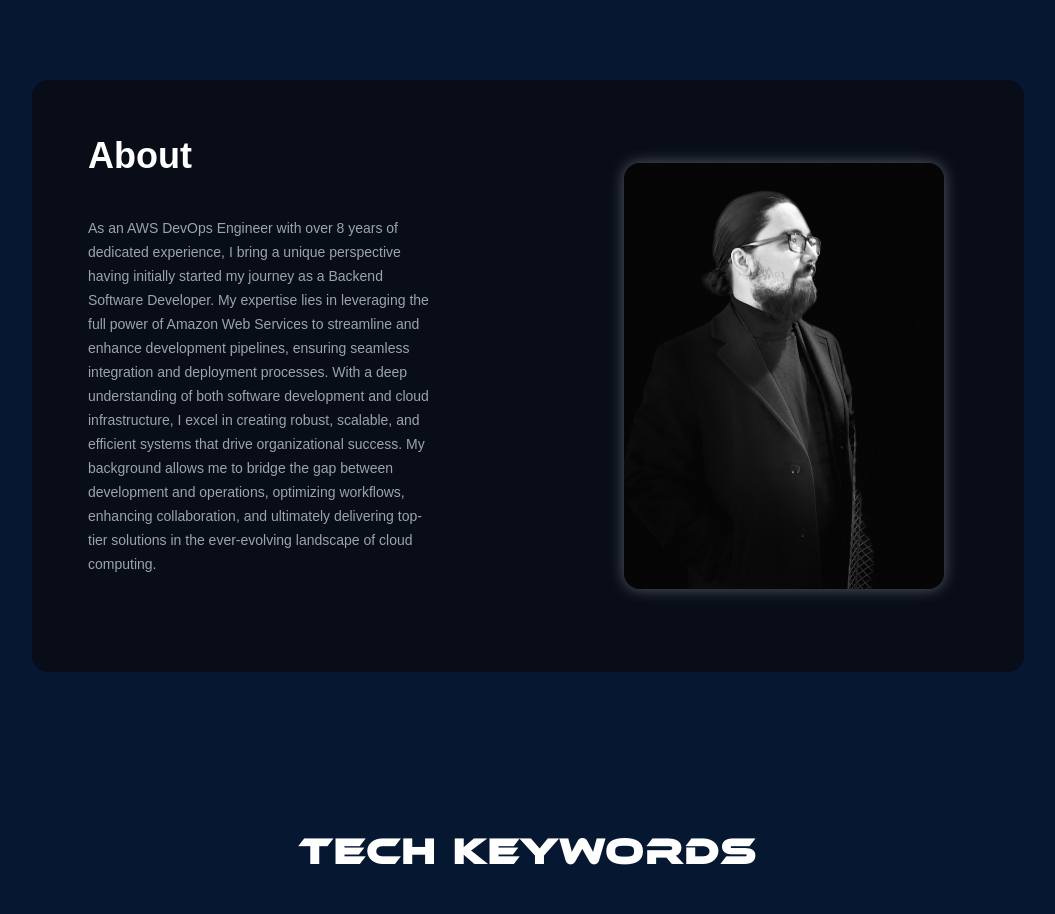
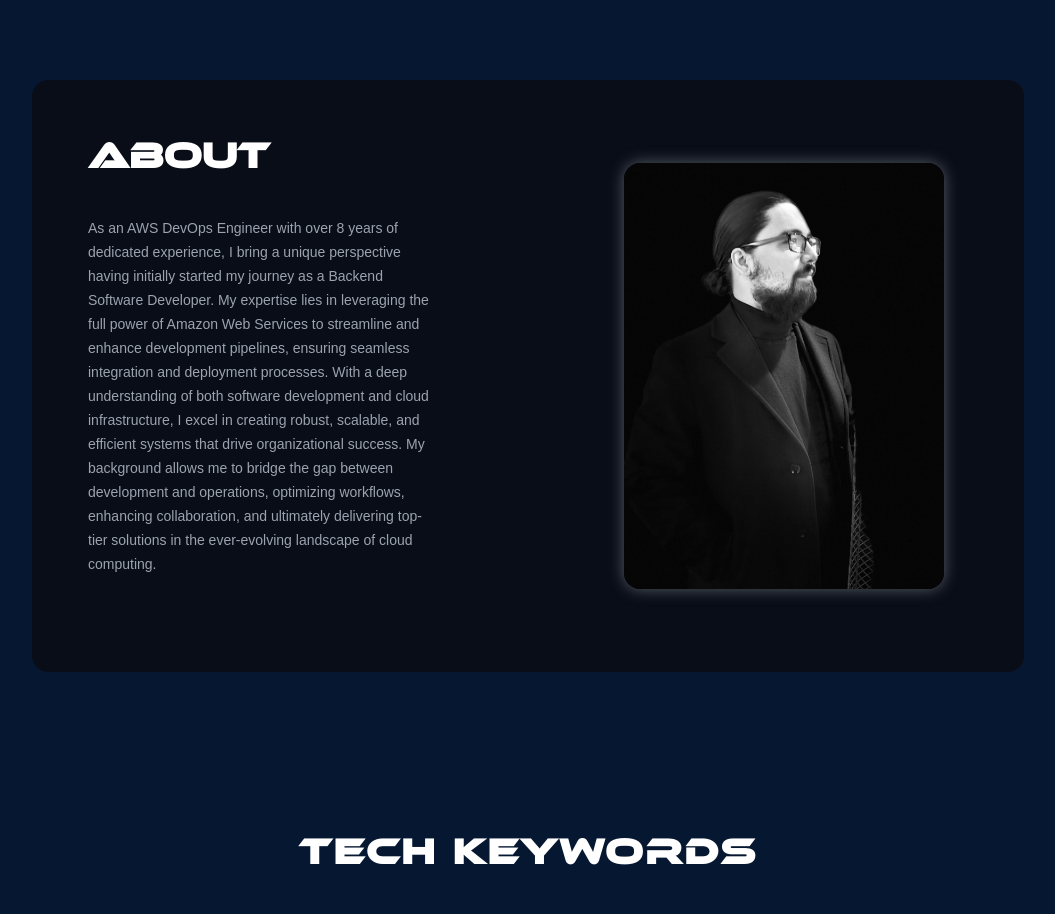
Before and after one commit to majid598/razvanbotea, a React (Create React App) app: page / in a window 1280 px wide. Shown: the part 800-1714 px from the top of the page, without its empty margins (112-1167 px from the left). Built offline with nearby package versions, Linux system fonts and the light colour scheme.

Commit message:
Update About.jsx

```diff
--- a/src/Components/About.jsx
+++ b/src/Components/About.jsx
@@ -3,7 +3,7 @@ const About = () => {
     <div className="w-full lg:px-36 px-10 py-20">
       <div className="w-full h-full rounded-2xl bg-[#080D18] items-center flex lg:flex-row flex-col about">
         <div className="lg:w-2/4 w-full lg:h-full h-2/4 lg:p-14 p-8 relative">
-          <h1 className="text-4xl font-semibold">About</h1>
+          <h1 className="text-4xl daFont font-semibold">About</h1>
           <p className="lg:py-10 py-4 text-sm lg:leading-6 leading-4 tracking-tighter lg:tracking-normal text-gray-400 lg:w-11/12">
             As an AWS DevOps Engineer with over 8 years of dedicated experience,
             I bring a unique perspective having initially started my journey as
```
